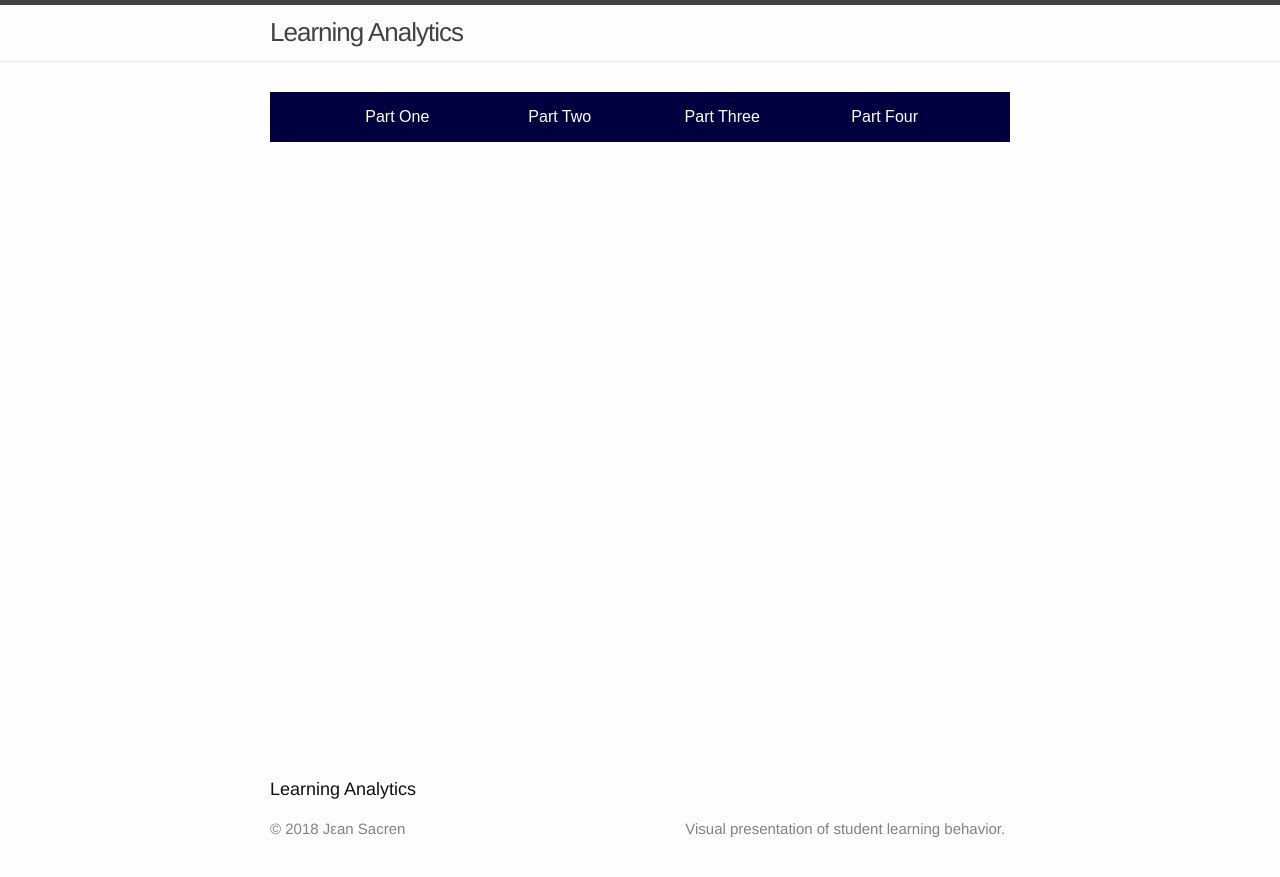
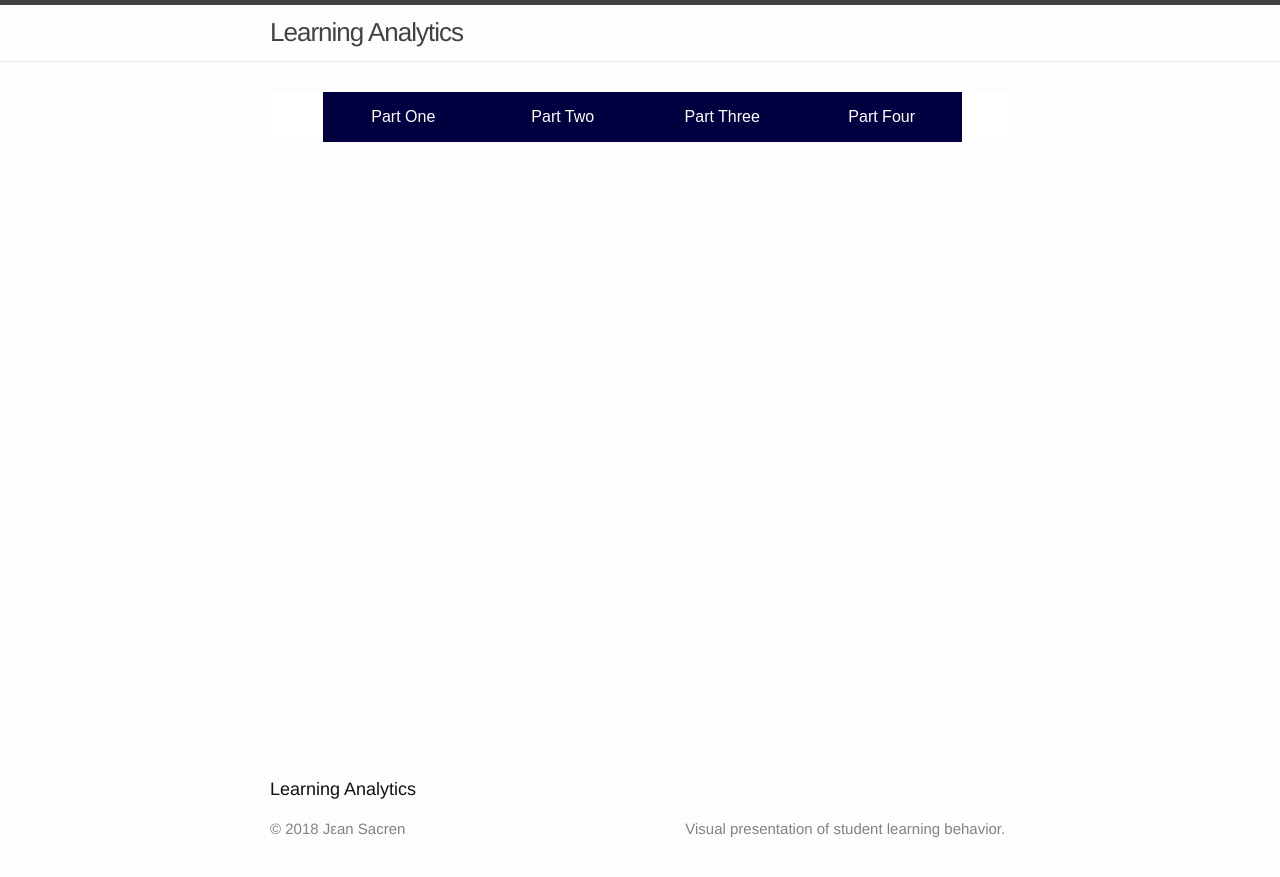
Before and after one commit to sacren/learning-analytics, a Jekyll site: the page built from index.html, in a window 1280 px wide. Shown: the top 877 px of the page. Built offline with Jekyll 4.4.1, drawn with Linux system fonts in a browser that asks for light colours.

Commit message:
Make navigation background look better

```diff
--- a/assets/main.scss
+++ b/assets/main.scss
@@ -62,7 +62,7 @@ input[type='submit'] {
   padding: 0;
   margin: 0;
   list-style-type: none;
-  background-color: #000040;
+  background-color: #FFFFFF;
   text-align: center;
 }
 
@@ -71,6 +71,7 @@ input[type='submit'] {
   font-size: 1.2em;
   line-height: 40px;
   text-align: left;
+  background-color: #000040;
 }
 
 .nav a {
@@ -112,7 +113,7 @@ input[type='submit'] {
     line-height: 50px;
     font-size: 1.0em;
     display: inline-block;
-    margin-right: -2px;
+    margin-right: -5px;
   }
 
   .nav a {
```
